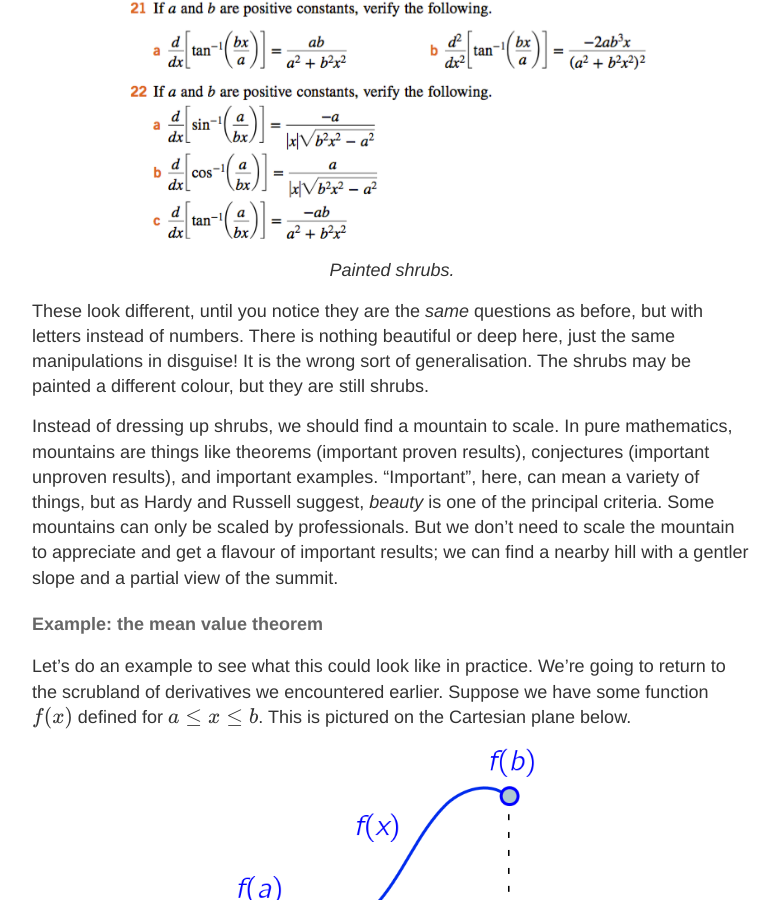
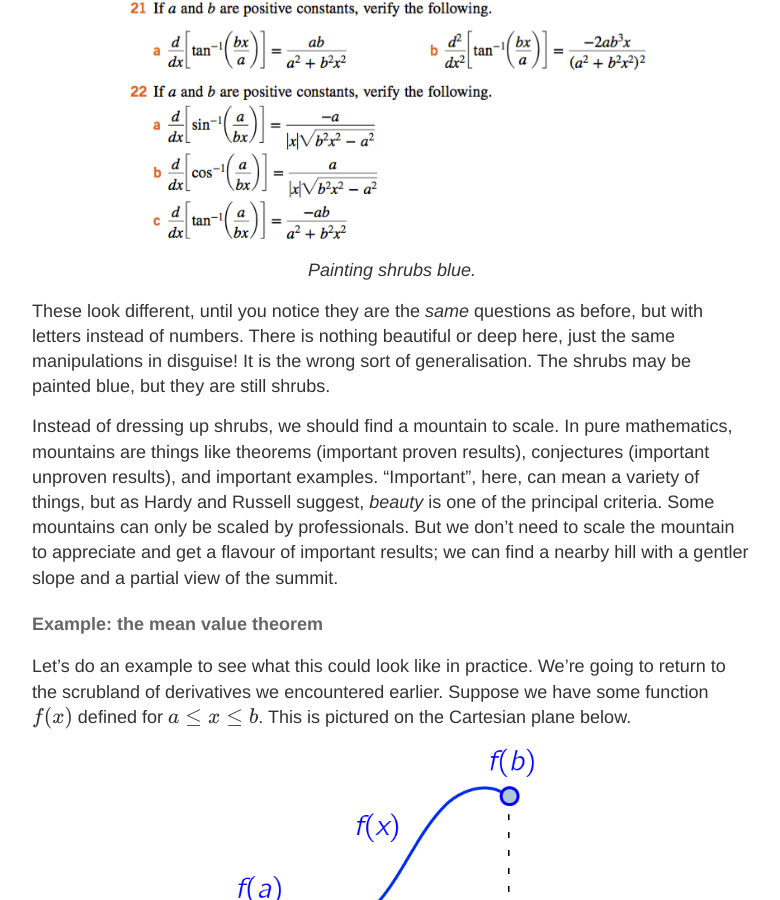
Before and after one commit to hapax/hapax.github.io, a Jekyll site: the page built from assets/teaching.md, in a window 1280 px wide and 900 px high, scrolled down 2974 px. Shown: the whole window, without its empty margins (248-1028 px from the left). Built offline with Jekyll 4.4.1, drawn with Linux system fonts in a browser that asks for light colours; our own code applies the rules of GitHub Pages for plain Markdown files; formulas are drawn with MathJax 3; a script that is not in the unit is left out.

Commit message:
Update teaching.md

```diff
--- a/assets/teaching.md
+++ b/assets/teaching.md
@@ -154,7 +154,7 @@ textbook I'm picking on:
 <figure>
     <div style="text-align:center"><img src ="/images/posts/specialist2.png"
     width="75%" />
-		    <figcaption><i>Painted shrubs.</i></figcaption>
+		    <figcaption><i>Painting shrubs blue.</i></figcaption>
 	</div>
 	</figure>
 
@@ -163,7 +163,7 @@ before, but with letters instead of numbers.
 There is nothing beautiful or deep here, just the same manipulations
 in disguise!
 It is the wrong sort of generalisation.
-The shrubs may be painted a different colour, but they are still shrubs.
+The shrubs may be painted blue, but they are still shrubs.
 
 Instead of dressing up shrubs, we should find a mountain to scale.
 In pure mathematics, mountains are things like theorems (important
```
